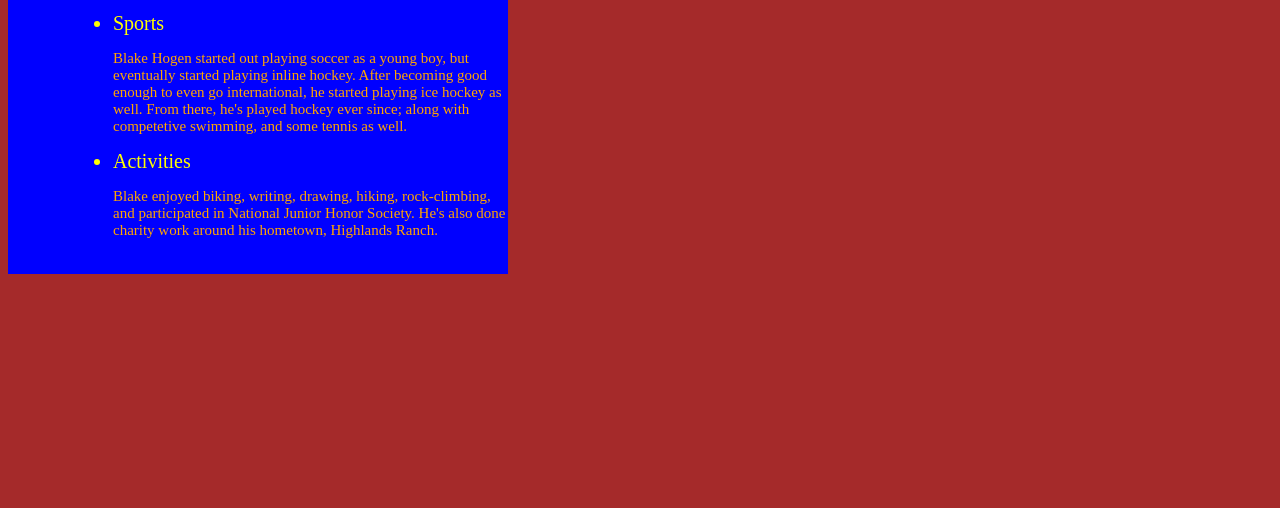
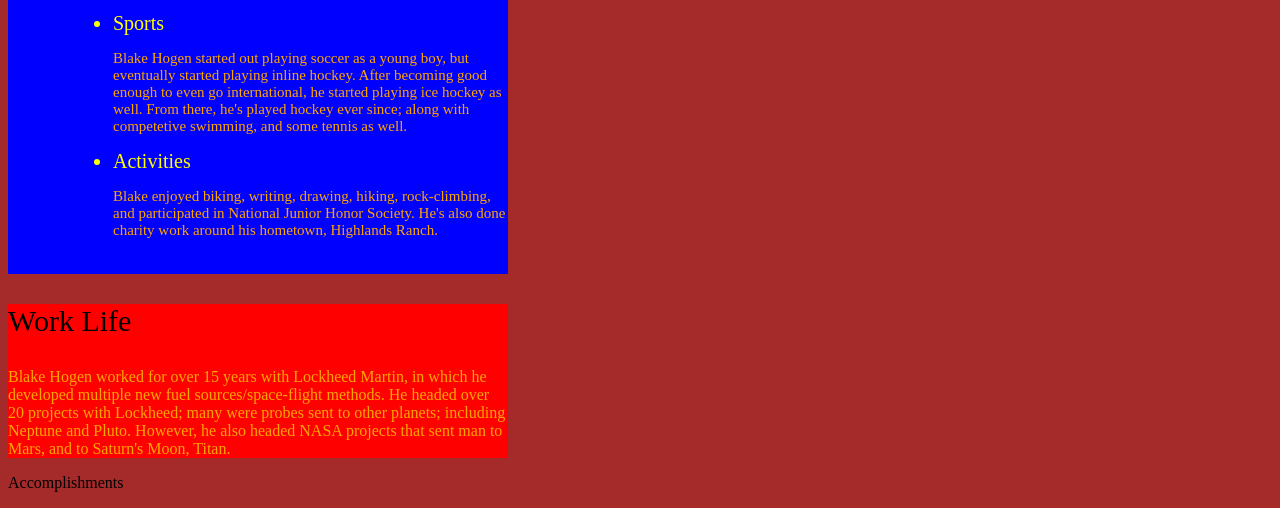
Before and after one commit to hogenba/portfolio, a plain HTML site: page index.html in a window 1280 px wide. Shown: the part 516-1024 px from the top of the page. Before the commit the page ends 800 px from the top, so only its background shows below. Drawn offline with Linux system fonts and the light colour scheme.

Commit message:
finished work life

```diff
--- a/index.html
+++ b/index.html
@@ -22,7 +22,16 @@
 	</ul>
 </div>
 
+<div class="WorkLife">
+	<p class="WorkTitle"> Work Life</p>
 
+	<p class="Work"> Blake Hogen worked for over 15 years with Lockheed Martin, in which he developed multiple new fuel sources/space-flight methods. He headed over 20 projects with Lockheed; many were probes sent to other planets; including Neptune and Pluto. However, he also headed NASA projects that sent man to Mars, and to Saturn's Moon, Titan.</p>
+
+</div>
+
+<div class="Accomplishments">
+	<p class="AccompTitle"> Accomplishments</p>
+</div>
 
 
 
--- a/portfolio.CSS
+++ b/portfolio.CSS
@@ -65,4 +65,24 @@
 p:hover {
 	 font-size: 40px;
 }
+
+.WorkLife {
+	background: red;
+	max-width: 500px;
+	margin-top: 30px;
 }
+
+.WorkTitle {
+	font-size: 30px;
+}
+
+.Work {
+	color: orange;
+
+}
+
+
+
+
+
+}
```
